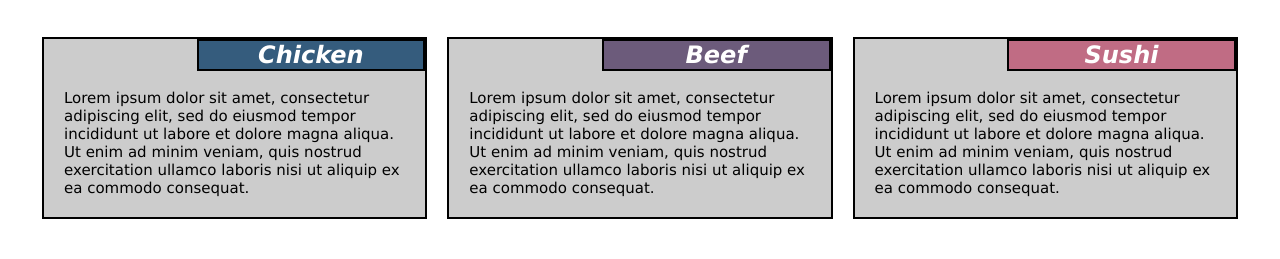
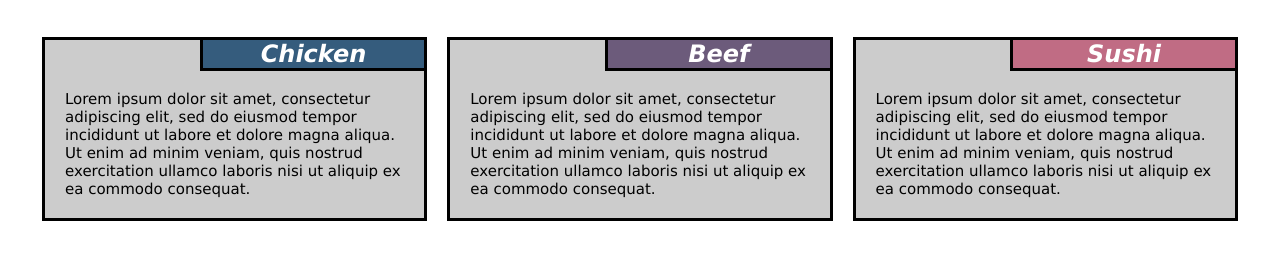
Before and after one commit to poldow/module2-solution, a plain HTML site: page index.html in a window 1280 px wide. Shown: the part 109-368 px from the top of the page. Drawn offline with Linux system fonts and the light colour scheme.

Commit message:
My First Assignment

```diff
--- a/index.html
+++ b/index.html
@@ -41,17 +41,18 @@ h1 {
 .menu_name {
    	width: 60%;
    	float: right;
-   	border: 2px solid black;
+   	border: 3px solid black;
    	text-align: center;
    	font-size: .825 em;
    	font-weight: bold;
    	font-style: italic;
+   	margin: -3px;
 }
 
 #menu {
    	background-color: #CCCCCC;
    	margin:10px;
-   	border:2px solid black;
+   	border:3px solid black;
 }
 
 .menu_text {
```
